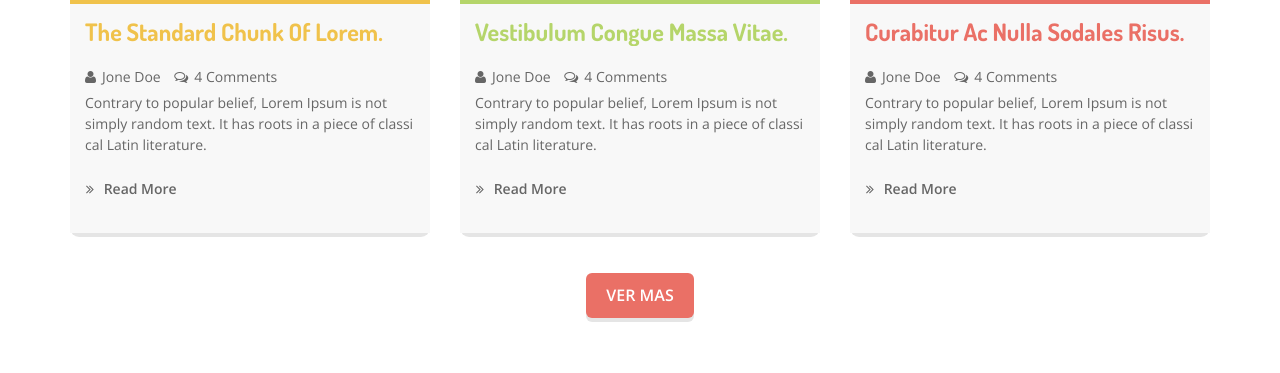
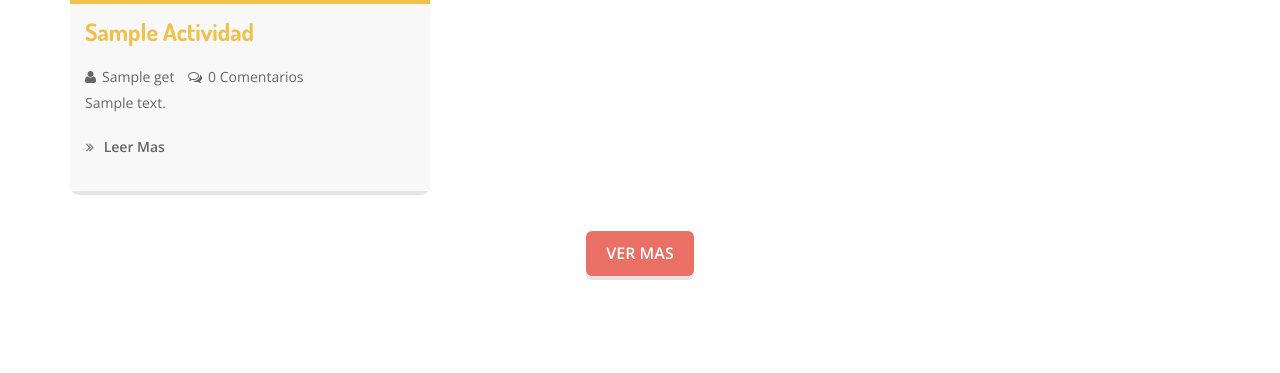
Before and after one commit to Raull2015/CasaDeCulturaDirectorio, a Django app: template agendaCultura/apps/home/templates/index-v1.html in a window 1280 px wide. Shown: the part 1862-2235 px from the top of the page. Run offline with Django 3.2, Linux system fonts and the light colour scheme; the template is opened without the code that fills it: most values are stand-ins (such as "Sample title", 1, 10 or a date in 2020); some libraries are stand-ins or nearby versions.

Commit message:
Arreglos en los eventos

```diff
--- a/agendaCultura/apps/home/templates/actividades.html
+++ b/agendaCultura/apps/home/templates/actividades.html
@@ -27,12 +27,12 @@
           {% for actividad in actividad %}
           <div class="col-sm-4 col-xs-12 block">
             <div class="thumbnail thumbnailContent">
-              <a href="single-blog-left-sidebar.html"><img src= "{% static "img/home/courses/course-1.jpg" %}" alt="image" class="img-responsive"></a>
+              <a href={% url 'home:detalle_evento' username=actividad.perfil.all.get.user.username id=actividad.id %}><img src= "/media/{{actividad.imagen.name}}" alt="image" class="img-responsive"></a>
               <div class="sticker-round bg-color-1">{{actividad.fechaRealizacion.day}} <br>{{actividad.fechaRealizacion.month}}</div>
               <div class="caption border-color-1">
-                <h3><a href="single-blog-left-sidebar.html" class="color-1">{{actividad.nombre}}</a></h3>
+                <h3><a href={% url 'home:detalle_evento' username=actividad.perfil.all.get.user.username id=actividad.id %} class="color-1">{{actividad.nombre}}</a></h3>
                 <ul class="list-inline">
-                  <li><i class="fa fa-user" aria-hidden="true"></i>{{actividad.perfil.all.get.user.username}}</li>
+                  <li><i class="fa fa-user" aria-hidden="true"></i>{{actividad.perfil.get.nombreArtista}}</li>
                   <li><i class="fa fa-comments-o" aria-hidden="true"></i>0 Comentarios </li>
                 </ul>
                 <p>{{actividad.descripcion}}</p>
--- a/agendaCultura/apps/home/templates/base.html
+++ b/agendaCultura/apps/home/templates/base.html
@@ -289,7 +289,11 @@
                   <span>Eventos</span>
                 </a>
                 <ul class="dropdown-menu dropdown-menu-right">
-                  <li><a href="blog-grid.html">Todos</a></li>
+                  <li><a href={% url 'home:eventos' %}>Todos</a></li>
+                  {% if logeado == True %}
+                  <li><a href={% url 'home:crear_evento' username=user.username %}>Crear evento</a></li>
+                  <li><a href={% url 'home:actividad_user' username=user.username %}>Mis eventos</a></li>
+                  {% endif %}
                   <!--<li class="dropdown dropdown-submenu">
                     <a href="javascript:void(0)" class="dropdown-toggle" data-toggle="dropdown">Blog Grid<i class="fa fa-chevron-right" aria-hidden="true"></i>
                     </a>
--- a/agendaCultura/apps/home/templates/index-v1.html
+++ b/agendaCultura/apps/home/templates/index-v1.html
@@ -735,61 +735,29 @@
           </div>
 
           <div class="row">
+            {% for actividad in actividad %}
             <div class="col-sm-4 col-xs-12 block">
               <div class="thumbnail thumbnailContent">
-                <a href="single-blog-left-sidebar.html"><img src= "{% static "img/home/news/news-1.jpg" %}" alt="image" class="img-responsive"></a>
-                <div class="sticker-round bg-color-1">10 <br>July</div>
+                <a href={% url 'home:detalle_evento' username=actividad.perfil.all.get.user.username id=actividad.id %}><img src="/media/{{actividad.imagen.name}}" alt="image" class="img-responsive"></a>
+                <div class="sticker-round bg-color-1">{{actividad.fechaRealizacion.day}} <br>{{actividad.fechaRealizacion.month}}</div>
                 <div class="caption border-color-1">
-                  <h3><a href="single-blog-left-sidebar.html" class="color-1">The standard chunk of Lorem.</a></h3>
+                  <h3><a href="single-blog-left-sidebar.html" class="color-1">{{actividad.nombre}}</a></h3>
                   <ul class="list-inline">
-                    <li><a href="single-blog-left-sidebar.html"><i class="fa fa-user" aria-hidden="true"></i>Jone Doe</a></li>
-                    <li><a href="single-blog-left-sidebar.html"><i class="fa fa-comments-o" aria-hidden="true"></i>4 Comments</a></li>
+                    <li><a href="single-blog-left-sidebar.html"><i class="fa fa-user" aria-hidden="true"></i>{{actividad.perfil.get.nombreArtista}}</a></li>
+                    <li><a href="single-blog-left-sidebar.html"><i class="fa fa-comments-o" aria-hidden="true"></i>0 Comentarios</a></li>
                   </ul>
-                  <p>Contrary to popular belief, Lorem Ipsum is not simply random text. It has roots in a piece of classi cal Latin literature. </p>
+                  <p>{{actividad.descripcion}} </p>
                   <ul class="list-inline btn-yellow">
-                    <li><a href="single-blog-left-sidebar.html" class="btn btn-link"><i class="fa fa-angle-double-right" aria-hidden="true"></i> Read More</a></li>
+                    <li><a href={% url 'home:detalle_evento' username=actividad.perfil.all.get.user.username id=actividad.id %} class="btn btn-link"><i class="fa fa-angle-double-right" aria-hidden="true"></i> Leer mas</a></li>
                   </ul>
                 </div>
               </div>
             </div>
-            <div class="col-sm-4 col-xs-12 block">
-              <div class="thumbnail thumbnailContent">
-                <a href="single-blog-left-sidebar.html"><img src= "{% static "img/home/news/news-2.jpg" %}" alt="image" class="img-responsive"></a>
-                <div class="sticker-round bg-color-2">10 <br>July</div>
-                <div class="caption border-color-2">
-                  <h3><a href="single-blog-left-sidebar.html" class="color-2">Vestibulum congue massa vitae.</a></h3>
-                  <ul class="list-inline">
-                    <li><a href="single-blog-left-sidebar.html"><i class="fa fa-user" aria-hidden="true"></i>Jone Doe</a></li>
-                    <li><a href="single-blog-left-sidebar.html"><i class="fa fa-comments-o" aria-hidden="true"></i>4 Comments</a></li>
-                  </ul>
-                  <p>Contrary to popular belief, Lorem Ipsum is not simply random text. It has roots in a piece of classi cal Latin literature. </p>
-                  <ul class="list-inline btn-green">
-                    <li><a href="single-blog-left-sidebar.html" class="btn btn-link"><i class="fa fa-angle-double-right" aria-hidden="true"></i> Read More</a></li>
-                  </ul>
-                </div>
-              </div>
-            </div>
-            <div class="col-sm-4 col-xs-12 block">
-              <div class="thumbnail thumbnailContent">
-                <a href="single-blog-left-sidebar.html"><img src= "{% static "img/home/news/news-3.jpg" %}" alt="image" class="img-responsive"></a>
-                <div class="sticker-round bg-color-3">10 <br>July</div>
-                <div class="caption border-color-3">
-                  <h3><a href="single-blog-left-sidebar.html" class="color-3">Curabitur ac nulla sodales risus.</a></h3>
-                  <ul class="list-inline">
-                    <li><a href="single-blog-left-sidebar.html"><i class="fa fa-user" aria-hidden="true"></i>Jone Doe</a></li>
-                    <li><a href="single-blog-left-sidebar.html"><i class="fa fa-comments-o" aria-hidden="true"></i>4 Comments</a></li>
-                  </ul>
-                  <p>Contrary to popular belief, Lorem Ipsum is not simply random text. It has roots in a piece of classi cal Latin literature. </p>
-                  <ul class="list-inline btn-red">
-                    <li><a href="single-blog-left-sidebar.html" class="btn btn-link"><i class="fa fa-angle-double-right" aria-hidden="true"></i> Read More</a></li>
-                  </ul>
-                </div>
-              </div>
-            </div>
+            {% endfor %}
           </div>
 
           <div class="btnArea">
-            <a href="blog-grid.html" class="btn btn-primary">Ver Mas</a>
+            <a href={% url 'home:eventos' %} class="btn btn-primary">Ver Mas</a>
           </div>
 
         </div>
--- a/agendaCultura/apps/home/views.py
+++ b/agendaCultura/apps/home/views.py
@@ -26,6 +26,8 @@ def home(request):
     u = None
     admin = False
 
+    actividad = Actividad.public.all()[:3]
+
     if request.user.is_authenticated:
         logeado = True
         u = request.user.perfil.nombreArtista
@@ -42,6 +44,7 @@ def home(request):
         'capsula' : capsula,
         'logeado' : logeado,
         'usuario' : u,
+        'actividad' : actividad,
         'admin' : admin,
         'user' : request.user
     }
```
Also changed, not shown: agendaCultura/apps/home/templates/detalle_actividad.html (+8 -26 lines).
